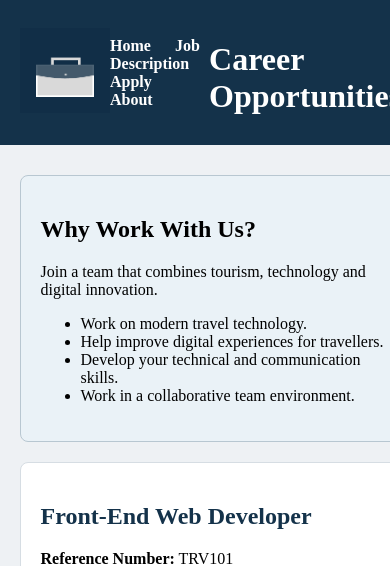
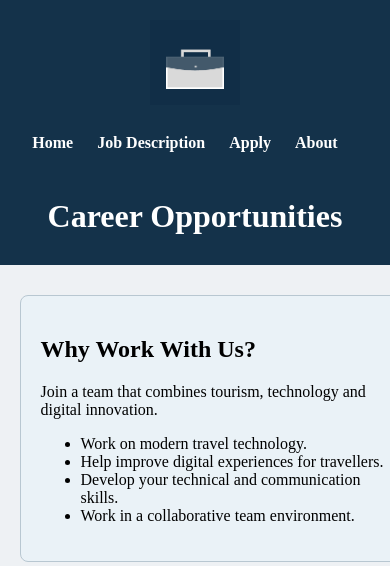
Before and after one commit to Priyankha-Sakthivel/Applied-Web-Project-Part-2, a PHP site: page /jobs.php in a window 390 px wide; the page is wider, and only the part inside the window is pictured. Shown: the top 566 px of that part. Run offline with PHP 8.4, Linux system fonts and the light colour scheme.

Commit message:
Add shared responsive header and nav styles

```diff
--- a/styles/styles.css
+++ b/styles/styles.css
@@ -73,6 +73,19 @@ footer p {
 footer p:last-child {
     margin-bottom: 0;
 }
+/* ===== SHARED HEADER AND NAV: small screens ===== */
+@media screen and (max-width: 700px) {
+    header {
+        flex-direction: column;
+        gap: 10px;
+        text-align: center;
+    }
+    nav ul {
+        flex-wrap: wrap;
+        justify-content: center;
+    }
+}
+
 /* ===== END OF GLOBAL CSS ===== */
 
 
```
